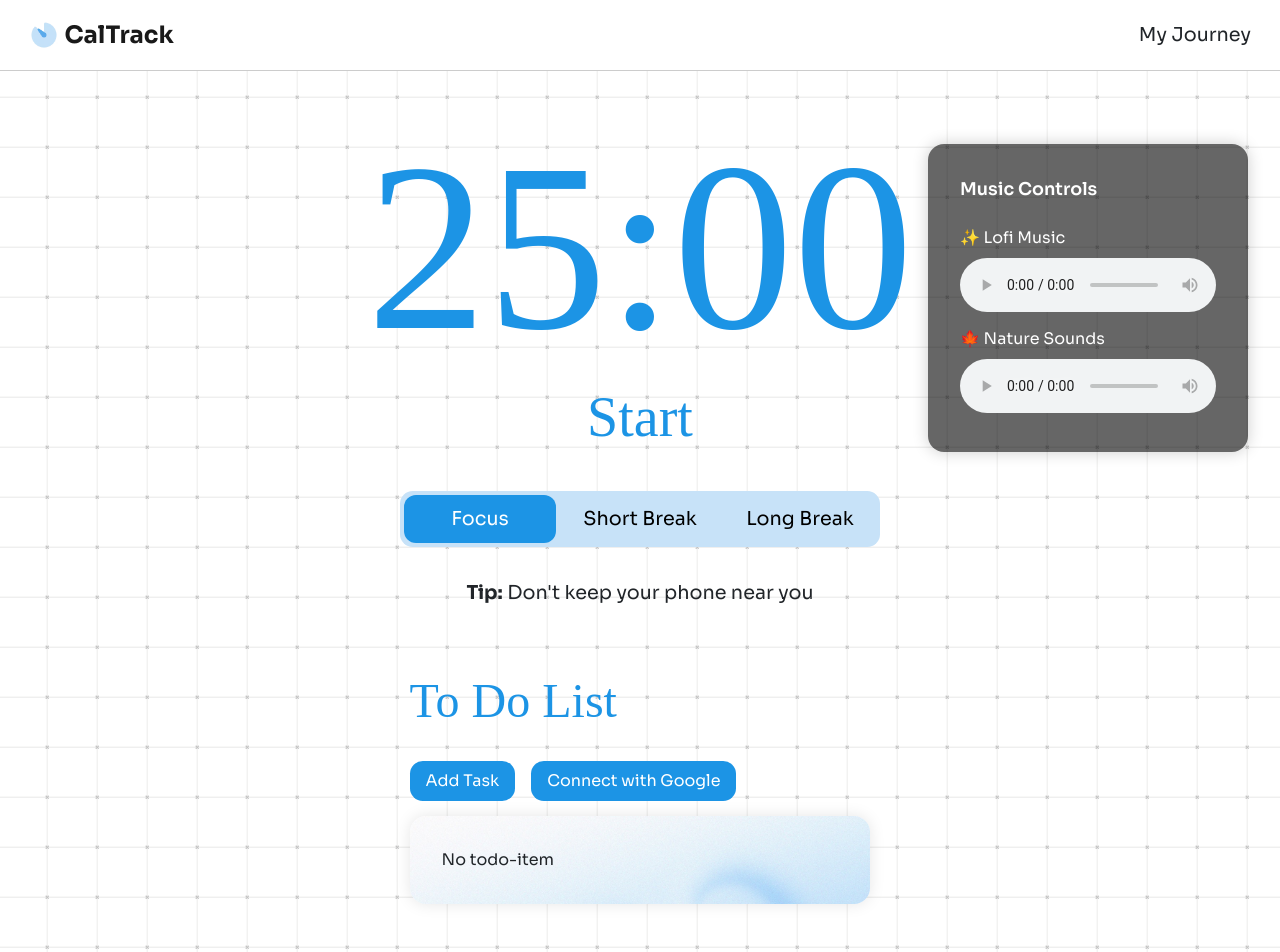
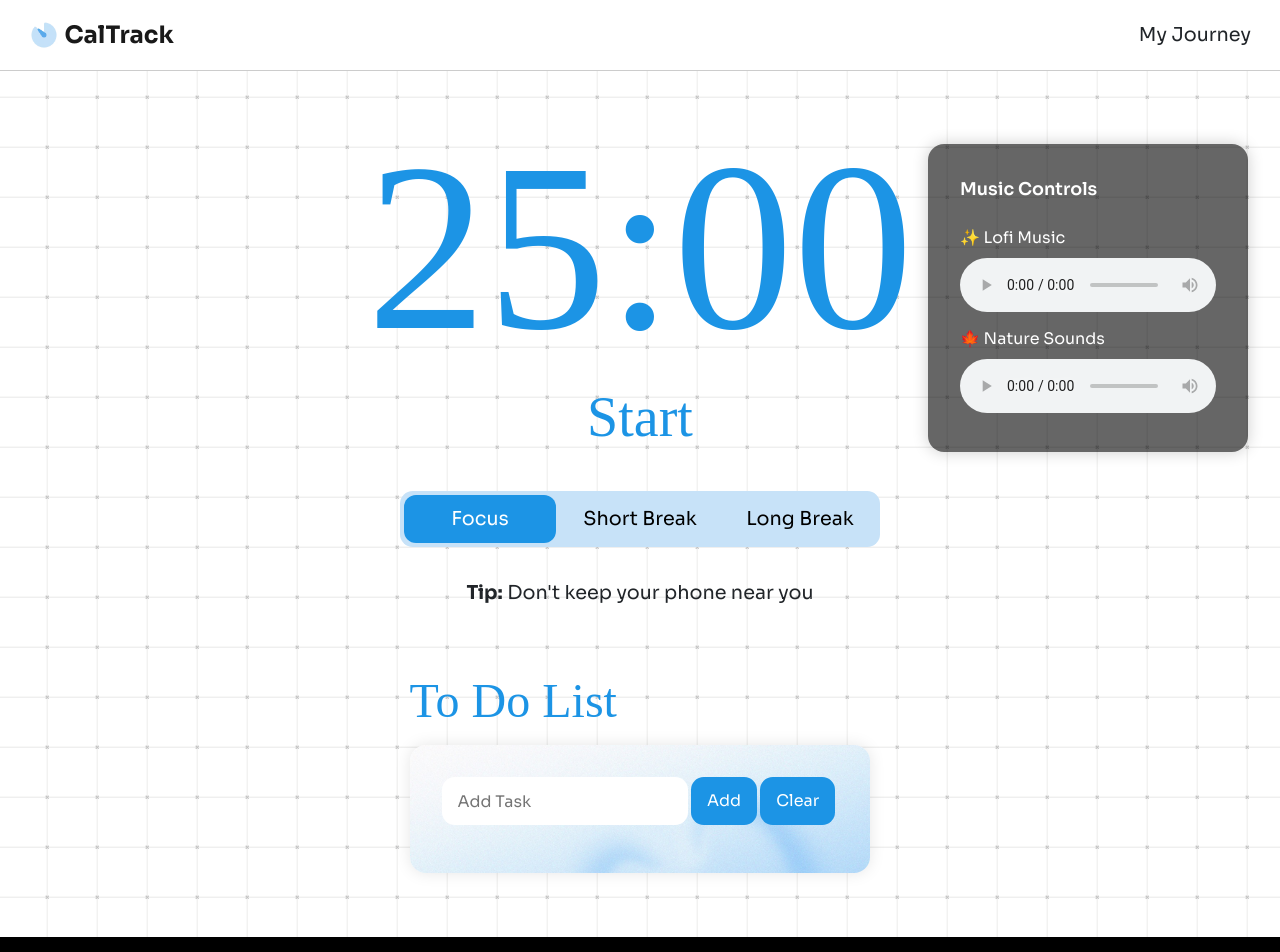
Before and after one commit to AtulACleaver/cal-track, a React (Create React App) app: page / in a window 1280 px wide. Shown: the top 952 px of the page. Built offline with nearby package versions, Linux system fonts and the light colour scheme.

Commit message:
Added Todolist

```diff
--- /dev/null
+++ b/src/components/Todo.jsx
@@ -0,0 +1,17 @@
+import '../css/Todolist.css'
+
+export default function Todo({ todo, toggleTodo }) {
+  function handleTodoClick() {
+    toggleTodo(todo.id)
+  }
+
+  return (
+    <div>
+      <label className="todos">
+        <input type="checkbox" checked={todo.complete} onChange={handleTodoClick} />
+        <span class="checkmark"></span>
+        {todo.name}
+      </label>
+    </div>
+  )
+}
--- /dev/null
+++ b/src/components/Todochecklist.jsx
@@ -0,0 +1,9 @@
+import Todo from './Todo.jsx'
+
+export default function TodoList({ todos, toggleTodo }) {
+  return (
+    todos.map(todo => {
+      return <Todo key={todo.id} toggleTodo={toggleTodo} todo={todo} />
+    })
+  )
+}
--- a/src/components/Todolist.jsx
+++ b/src/components/Todolist.jsx
@@ -1,18 +1,84 @@
 import "../css/main.css";
 import "../css/Todolist.css";
+import { useState, useRef, useEffect } from "react";
+import TodoList from "./Todochecklist.jsx";
+import { v4 as uuidv4 } from "uuid";
+
+const LOCAL_STORAGE_KEY = 'todoApp.todos'
 
 function Todolist() {
+  const [todos, setTodos] = useState([]);
+  const todoNameRef = useRef();
+
+  useEffect(() => {
+    const storedTodos = JSON.parse(localStorage.getItem(LOCAL_STORAGE_KEY));
+    if (storedTodos) setTodos(storedTodos);
+  }, []);
+
+  useEffect(() => {
+    localStorage.setItem(LOCAL_STORAGE_KEY, JSON.stringify(todos));
+  }, [todos]);
+
+  useEffect(() => {
+    const keyDownHandler = (event) => {
+      console.log("User pressed: ", event.key);
+
+      if (event.key === "Enter") {
+        event.preventDefault();
+
+        handleAddTodo();
+      }
+    };
+
+    document.addEventListener("keydown", keyDownHandler);
+
+    return () => {
+      document.removeEventListener("keydown", keyDownHandler);
+    };
+  }, []);
+
+  function toggleTodo(id) {
+    const newTodos = [...todos];
+    const todo = newTodos.find((todo) => todo.id === id);
+    todo.complete = !todo.complete;
+    setTodos(newTodos);
+  }
+
+  function handleAddTodo(e) {
+    const name = todoNameRef.current.value;
+    if (name === "") return;
+    setTodos((prevTodos) => {
+      return [...prevTodos, { id: uuidv4(), name: name, complete: false }];
+    });
+    todoNameRef.current.value = null;
+  }
+
+  function handleClearTodos() {
+    const newTodos = todos.filter((todo) => !todo.complete);
+    setTodos(newTodos);
+  }
+
   return (
     <div className="todolist">
       <div className="todolist-container">
         <h1 className="todolist-title">To Do List</h1>
-        <div className="todolist-input">
-          <button className="todolist-button">Add Task</button>
-          <button className="todolist-button">Connect with Google</button>
-        </div>
         <div className="todolist-card">
+          <div className="todolist-buttons">
+            <input
+              type="text"
+              className="todolist-input"
+              placeholder="Add Task"
+              ref={todoNameRef}
+            />
+            <button className="todolist-button" onClick={handleAddTodo}>
+              Add
+            </button>
+            <button className="todolist-button" onClick={handleClearTodos}>
+              Clear
+            </button>
+          </div>
           <div className="todolist-list">
-            <div className="todolist-list-item">No todo-item</div>
+            <TodoList todos={todos} toggleTodo={toggleTodo} />
           </div>
         </div>
       </div>
--- a/src/css/Todolist.css
+++ b/src/css/Todolist.css
@@ -1,34 +1,34 @@
-.todolist{
+.todolist {
     display: flex;
     flex-direction: column;
     align-items: center;
     margin: 4rem 0;
 }
 
-.todolist-container{
+.todolist-container {
     width: 36%;
 }
 
-.todolist-input{
+.todolist-input {
     width: 100%;
     height: 3rem;
     border: none;
     border-radius: .8rem;
     font-size: 1.2rem;
-    margin: 0 2rem .4rem 0;
+    margin: 0 0rem .4rem 0;
     font-size: 1rem;
 }
 
-.todolist-button{
+.todolist-button {
     padding: .5rem 1rem;
     border: none;
-    margin-right: 1rem;
+    margin-right: .2rem;
     border-radius: .8rem;
     color: white;
     background: var(--text-color);
 }
 
-.todolist-card{
+.todolist-card {
     display: flex;
     flex-direction: column;
     width: 100%;
@@ -41,10 +41,34 @@
     box-shadow: 0 0 1rem rgba(0, 0, 0, 0.1);
 }
 
-.todolist-title{
+.todolist-title {
     font-family: var(--secondary-font);
     font-size: 3rem;
     color: var(--text-color);
     text-align: left;
-    margin-bottom: 2rem;
+    margin-bottom: 1rem;
 }
+
+.todolist-input {
+    padding: .5rem 1rem;
+    margin-right: .2rem;
+}
+
+.todolist-connect {
+    padding: .5rem 0rem;
+    margin-right: .2rem;
+}
+
+.todolist-buttons {
+    display: flex;
+    justify-content: space-between;
+    height: 3rem;
+    margin-bottom: 1rem;
+}
+
+.todos {
+    font-size: 1.1rem;
+    padding-top: .2rem;
+    display: flex;
+    gap: 0.2rem;
+}
```
Also changed, not shown: src/App.js (+4 -4 lines).
